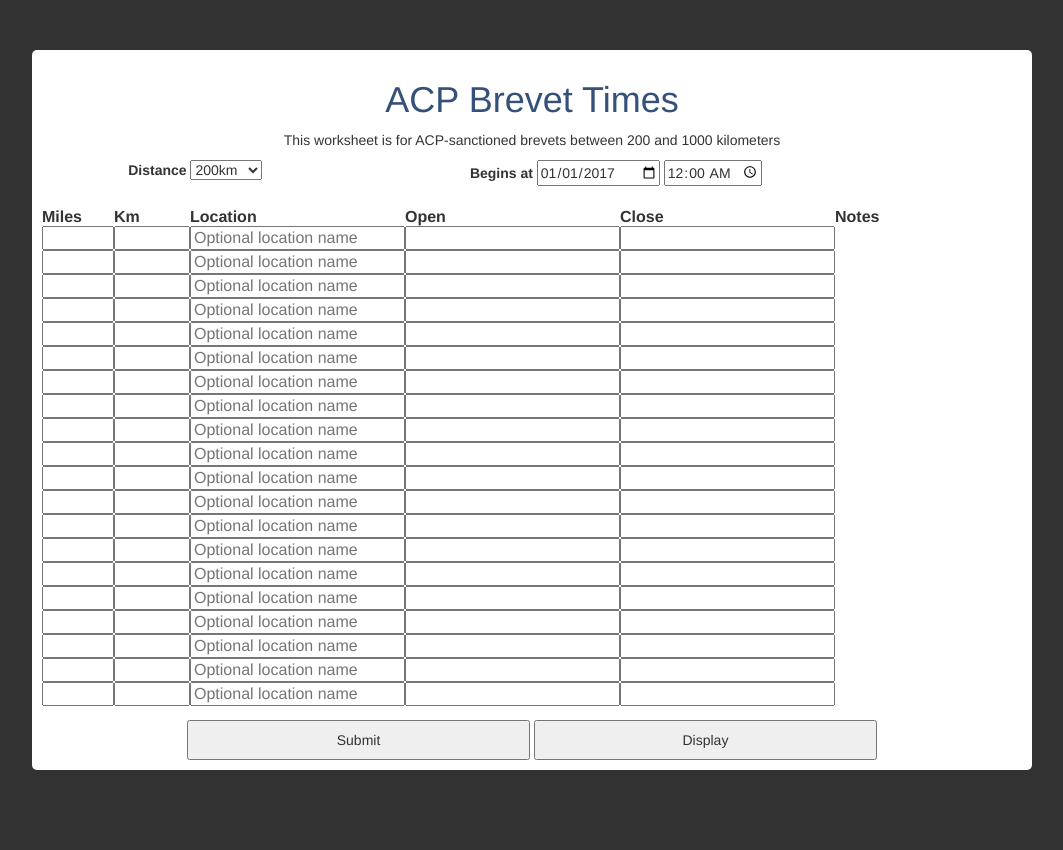
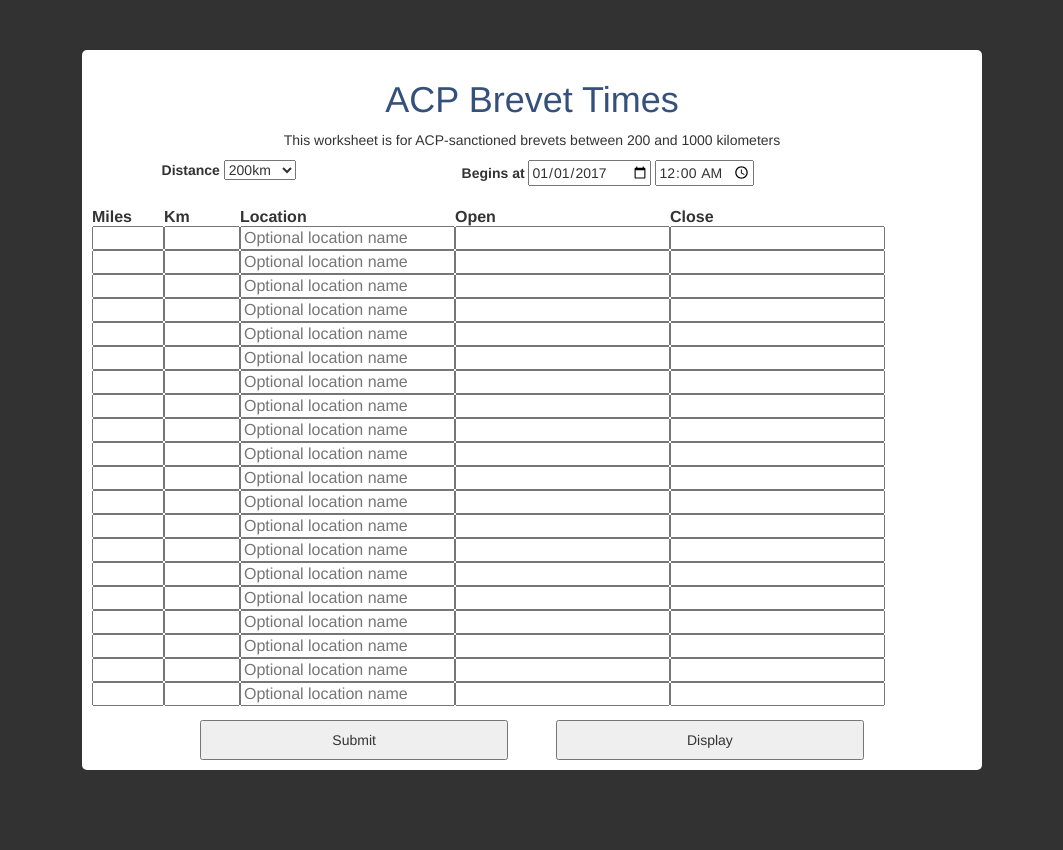
Before and after one commit to SamuelLundquist/CIS322-Mongo, a Flask app: template DockerMongo/templates/calc.html in a window 1280 px wide. Shown: the whole page, without its empty margins (108-1171 px from the left). Run offline with Flask 2, Linux system fonts and the light colour scheme; the template is opened without the code that fills it, so the values that code supplies are empty; some libraries are stand-ins or nearby versions.

Commit message:
version 0.92.0

```diff
--- a/DockerMongo/static/css/calc.css
+++ b/DockerMongo/static/css/calc.css
@@ -7,7 +7,7 @@
 
 .container
 {
-	width: 1000px;
+	width: 900px;
 	height: auto;
 	margin: 50px auto;
 	background-color: white;
@@ -45,3 +45,10 @@
 	border-style: none;
 	border-color: rgb(175, 191, 216);
 }
+
+#divider
+{
+	width: 40px;
+	height: auto;
+	display: inline-block;
+}
--- a/DockerMongo/templates/calc.html
+++ b/DockerMongo/templates/calc.html
@@ -85,7 +85,6 @@
 	<th>Location</th>
 	<th>Open</th>
 	<th>Close</th>
-	<th>Notes</th>
       </tr>
    {% for row in range(20) %}
     <tr class="control">
@@ -103,8 +102,6 @@
       <td><input name="open" type="datetime" value="" readonly /></td>
       <!-- Close time (read only, set by JavaScript function -->
       <td><input name="close" type="datetime" value="" readonly /></td>
-      <!-- Notes (error messages for this row) -->
-      <td class="notes"> &nbsp; </td>
     </tr>
     {% endfor %}
   </table>
@@ -114,6 +111,7 @@
 
 <div id='buttons'>
   <button class='brevButton' id='submit' onclick="submit()">Submit</button>
+  <div id="divider"></div>
   <button class='brevButton' id='display' onclick="location.href='/display'">Display</button>
 </div>
 
@@ -138,11 +136,11 @@
     $.getJSON(TIME_CALC_URL, { km: km, dt: dt, bv: bv },
       // response handler
       function(data) {
-         var times = data.result;
-         console.log("Got a response: " +  times);
-         console.log("Response.open = " + times.open);
-         open_time_field.val( moment(times.open).format("ddd M/D H:mm"));
-         close_time_field.val( moment(times.close).format("ddd M/D H:mm"));
+        var times = data.result;
+        console.log("Got a response: " +  times);
+        console.log("Response.open = " + times.open);
+        open_time_field.val( moment(times.open).format("ddd M/D H:mm"));
+        close_time_field.val( moment(times.close).format("ddd M/D H:mm"));
        } // end of handler function
      );// End of getJSON
     }
```
